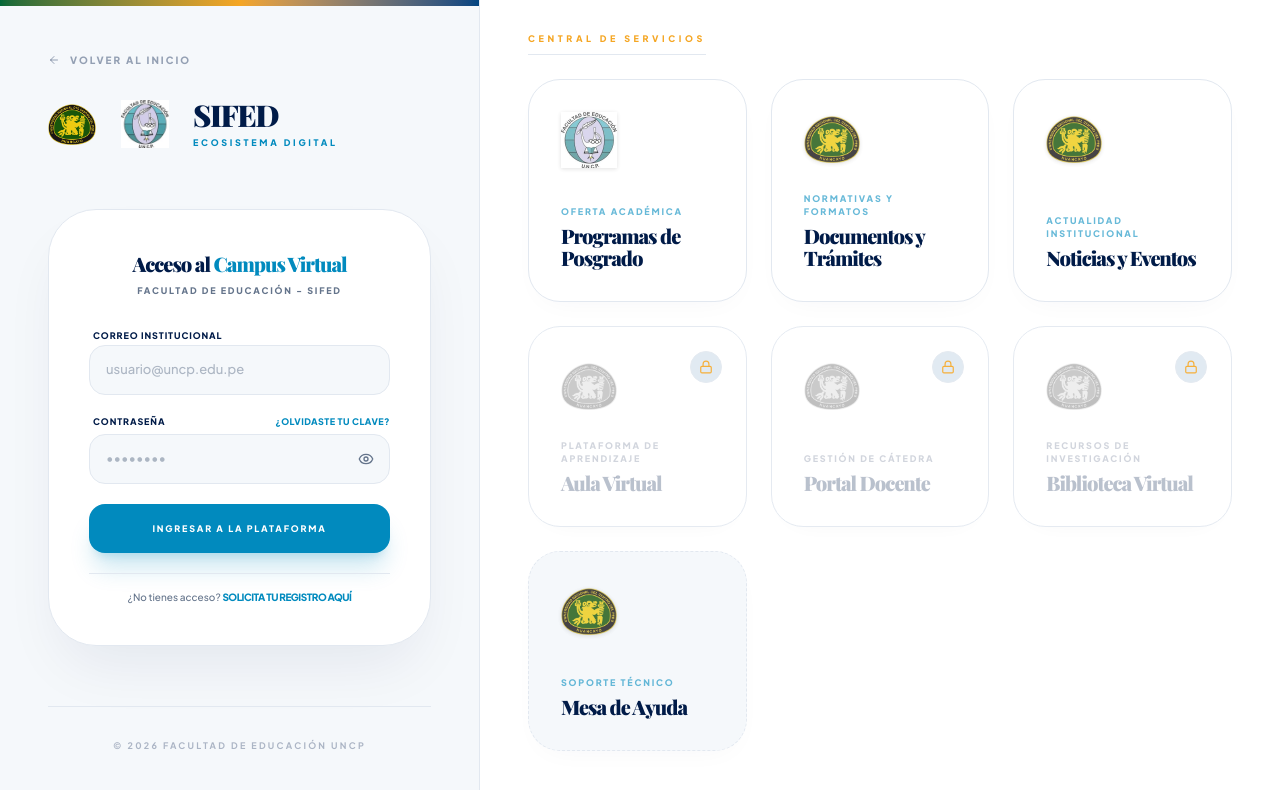
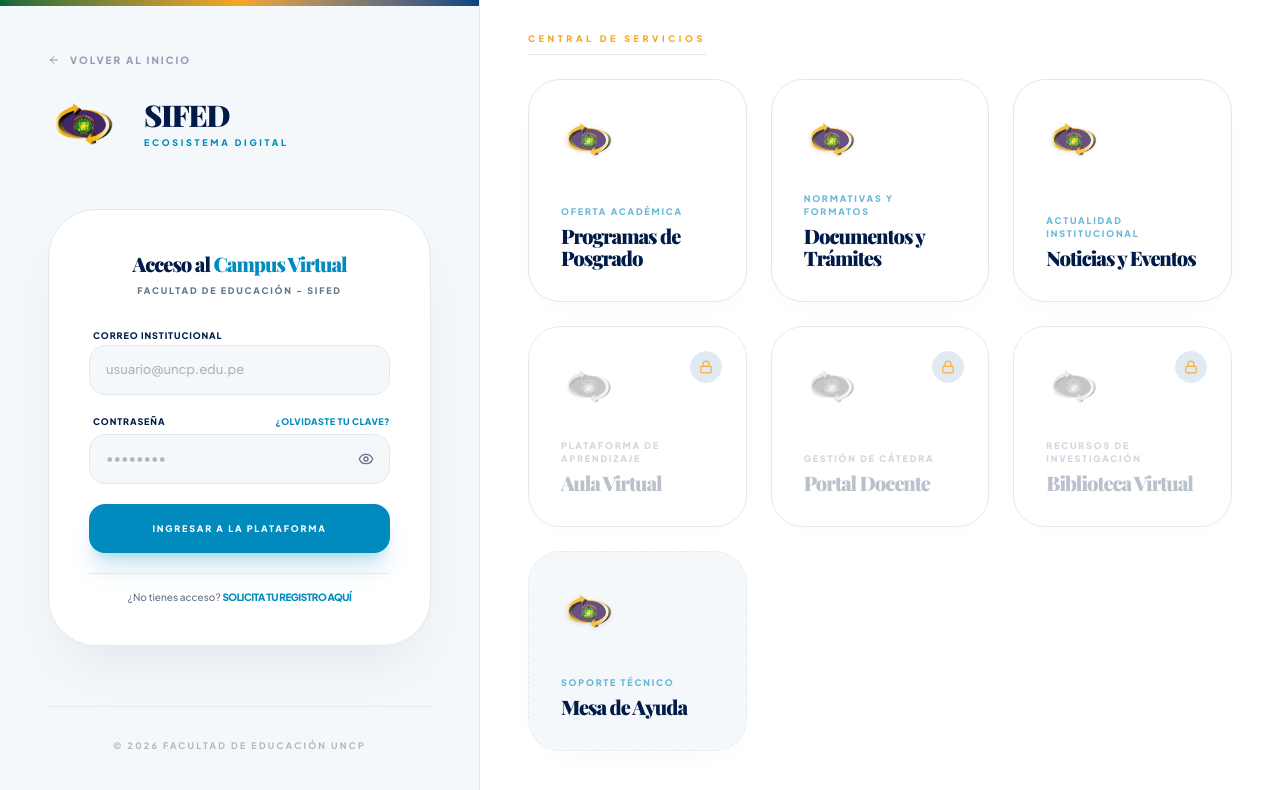
Before and after one commit to SudolabsDigital/sifed-front, a Next.js app: page /login in a window 1280 px wide. Shown: the top 790 px of the page. Built offline with nearby package versions, Linux system fonts and the light colour scheme; a web font is replaced by a local one.

Commit message:
feat: actualizacion de logos (logo posgrado)

```diff
--- a/app/(plataforma)/admin/configuracion/page.tsx
+++ b/app/(plataforma)/admin/configuracion/page.tsx
@@ -58,7 +58,7 @@ export default function SettingsPage() {
                 {/* Avatar */}
                 <div className="flex items-center gap-6">
                   <div className="relative h-24 w-24 rounded-full border-4 border-brand-50 bg-brand-100 flex items-center justify-center overflow-hidden group">
-                     <Image src="/images/Escudo_UNCP.webp" alt="Avatar" width={64} height={64} className="opacity-50" />
+                     <Image src="/images/logo-posgrado-educacion.webp" alt="Avatar" width={64} height={64} className="opacity-50" />
                      <div className="absolute inset-0 bg-black/40 flex items-center justify-center opacity-0 group-hover:opacity-100 transition-opacity cursor-pointer">
                         <Camera className="h-6 w-6 text-white" />
                      </div>
--- a/components/auth/login-hub.tsx
+++ b/components/auth/login-hub.tsx
@@ -12,7 +12,7 @@ import {
 import Link from "next/link";
 import { motion, AnimatePresence } from "framer-motion";
 
-const UNCP_LOGO = "/images/Escudo_UNCP.webp";
+const UNCP_LOGO = "/images/logo-posgrado-educacion.webp";
 
 export default function LoginHub() {
   const loginRef = useRef<HTMLDivElement>(null);
@@ -51,7 +51,7 @@ export default function LoginHub() {
       subtitle: "Oferta Académica",
       href: "/posgrado",
       requiresAuth: false,
-      imageSrc: "/images/logoeducacion.webp"
+      imageSrc: "/images/logo-posgrado-educacion.webp"
     },
     {
       title: "Documentos y Trámites",
@@ -129,10 +129,8 @@ export default function LoginHub() {
             </Link>
 
             <div className="flex items-center gap-6">
-              <div className="flex items-center gap-3">
-                <Image src="/images/Escudo_UNCP.webp" alt="UNCP" width={48} height={48} className="object-contain" />
-                <div className="h-8 w-px bg-brand-200" />
-                <Image src="/images/logoeducacion.webp" alt="Facultad" width={48} height={48} className="object-contain" />
+              <div className="flex items-center">
+                <Image src="/images/logo-posgrado-educacion.webp" alt="Posgrado Educación" width={72} height={72} className="object-contain" />
               </div>
               <div>
                 <h1 className="font-serif text-3xl font-black text-brand-950 leading-none tracking-tighter">SIFED</h1>
--- a/components/dashboard/sidebar.tsx
+++ b/components/dashboard/sidebar.tsx
@@ -90,9 +90,7 @@ export function DashboardSidebar({ items, open, setOpen }: SidebarProps) {
         {/* Header Logo */}
         <div className="flex h-16 items-center justify-between px-6 border-b border-brand-800 bg-brand-950/95 backdrop-blur-xl shrink-0">
           <div className="flex items-center gap-3">
-             <div className="bg-white p-1 rounded-lg shadow-sm">
-                <Image src="/images/Escudo_UNCP.webp" alt="UNCP" width={24} height={24} className="object-contain" />
-             </div>
+             <Image src="/images/logo-posgrado-educacion.webp" alt="Posgrado Educación" width={36} height={36} className="object-contain" />
              <div className="flex flex-col">
                 <span className="font-serif font-bold text-lg leading-none tracking-tight">SIFED</span>
                 <span className="text-[9px] text-brand-400 uppercase tracking-wider font-bold">Admin Panel</span>
--- a/components/home/ecosistema-section.tsx
+++ b/components/home/ecosistema-section.tsx
@@ -17,7 +17,7 @@ export default function EcosistemaSection() {
               {/* CARD 1: PORTAL */}
               <div className="group relative flex flex-col rounded-[2rem] border-2 border-background bg-background p-8 shadow-sm transition-all hover:border-brand-300 hover:shadow-2xl hover:shadow-brand-950/5 cursor-pointer">
                 <div className="absolute top-0 right-0 p-8 opacity-5 group-hover:opacity-10 transition-opacity">
-                   <Image src="/images/Escudo_UNCP.webp" alt="" width={180} height={180} />
+                   <Image src="/images/logo-posgrado-educacion.webp" alt="" width={180} height={180} />
                 </div>
 
                 <div className="relative z-10 flex-1 flex flex-col justify-between">
@@ -52,7 +52,7 @@ export default function EcosistemaSection() {
                 <div className="absolute -bottom-20 -right-20 w-80 h-80 bg-brand-600 rounded-full blur-[100px] opacity-20 group-hover:opacity-40 transition-opacity"></div>
 
                 <div className="absolute top-0 right-0 p-8 opacity-10 group-hover:opacity-30 transition-all duration-1000 transform group-hover:scale-110 grayscale group-hover:grayscale-0">
-                   <Image src="/images/logoeducacion.webp" alt="" width={160} height={160} className="object-contain" />
+                   <Image src="/images/logo-posgrado-educacion.webp" alt="" width={160} height={160} className="object-contain" />
                 </div>
 
                 <div className="relative z-10 flex-1 flex flex-col justify-between">
--- a/components/home/posgrado-section.tsx
+++ b/components/home/posgrado-section.tsx
@@ -94,10 +94,10 @@ export default function PosgradoSection() {
               <motion.div initial={{ opacity: 0, x: -30 }} whileInView={{ opacity: 1, x: 0 }} transition={{ duration: 0.8 }}>
                 {/* Logo Estilo Sello y Eyebrow */}
                 <div className="flex items-center gap-6 mb-10">
-                  <div className="relative h-20 w-20 bg-white rounded-2xl p-3 shadow-2xl shadow-brand-950/50 flex items-center justify-center transform -rotate-3 hover:rotate-0 transition-transform duration-500">
+                  <div className="relative h-20 w-20 bg-brand-950 rounded-2xl p-2 shadow-2xl shadow-brand-950/50 flex items-center justify-center transform -rotate-3 hover:rotate-0 transition-transform duration-500">
                     <Image
-                      src="/images/logoeducacion.webp"
-                      alt="Logo Facultad de Educación"
+                      src="/images/logo-posgrado-educacion.webp"
+                      alt="Logo Posgrado"
                       width={60}
                       height={60}
                       className="object-contain"
--- a/components/layout/Footer.tsx
+++ b/components/layout/Footer.tsx
@@ -21,10 +21,8 @@ export default function Footer() {
           {/* Columna Marca */}
           <div className="lg:col-span-1">
             <div className="flex items-center gap-4 mb-8">
-               <div className="flex items-center gap-3">
-                  <Image src="/images/Escudo_UNCP.webp" alt="UNCP" width={48} height={48} className="object-contain" />
-                  <div className="h-10 w-px bg-border"></div>
-                  <Image src="/images/logoeducacion.webp" alt="Educación" width={48} height={48} className="object-contain" />
+               <div className="flex items-center">
+                  <Image src="/images/logo-posgrado-educacion.webp" alt="Posgrado Educación" width={72} height={72} className="object-contain" />
                </div>
                <div className="flex flex-col justify-center">
                   <span className="text-[7px] font-black uppercase tracking-widest text-muted-foreground leading-tight">UNCP</span>
--- a/components/layout/Header.tsx
+++ b/components/layout/Header.tsx
@@ -16,7 +16,7 @@ const menuItems = [
       title: "Oferta Académica",
       desc: "Explora todos nuestros programas de posgrado y formación continua.",
       link: "/posgrado/programas",
-      image: "/images/logoeducacion.webp"
+      image: "/images/logo-posgrado-educacion.webp"
     },
     cols: [
       {
@@ -48,7 +48,7 @@ const menuItems = [
         title: "Investigación",
         desc: "Producción científica y sustentación de tesis doctorales.",
         link: "/galeria-fotos/investigacion",
-        image: "/images/Escudo_UNCP.webp"
+        image: "/images/logo-posgrado-educacion.webp"
     },
     cols: [
       {
@@ -72,7 +72,7 @@ const menuItems = [
         title: "Noticias y Eventos",
         desc: "Entérate de lo último en nuestra facultad.",
         link: "/noticias",
-        image: "/images/logoeducacion.webp"
+        image: "/images/logo-posgrado-educacion.webp"
     },
     cols: [
       {
@@ -96,7 +96,7 @@ const menuItems = [
         title: "Documentos",
         desc: "Acceso a la información pública y normativa institucional.",
         link: "/documentos-normativos",
-        image: "/images/Escudo_UNCP.webp"
+        image: "/images/logo-posgrado-educacion.webp"
     },
     cols: [
       {
@@ -161,15 +161,11 @@ export default function Header() {
 
           {/* BRAND */}
           <Link href="/" className="flex items-center gap-2 lg:gap-4 flex-shrink-0 cursor-pointer group relative z-50 max-w-[85%] lg:max-w-none">
-            {/* Logo UNCP */}
-            <Image src="/images/Escudo_UNCP.webp" alt="UNCP" width={40} height={40} className={cn("transition-all duration-500 object-contain shrink-0", scrolled ? "h-7 lg:h-9" : "h-8 lg:h-11")} />
+            {/* Logo Posgrado */}
+            <Image src="/images/logo-posgrado-educacion.webp" alt="Posgrado Educación UNCP" width={60} height={60} className={cn("transition-all duration-500 object-contain shrink-0", scrolled ? "h-8 w-auto lg:h-10" : "h-10 w-auto lg:h-12")} />
 
-            {/* Separador */}
-            <div className={cn("w-px transition-all duration-500 shrink-0", scrolled ? "h-6 lg:h-8" : "h-8 lg:h-10", scrolled ? "bg-uncp-gold/50" : "bg-border")} />
-
-            {/* Logo Educación + Texto */}
+            {/* Texto */}
             <div className="flex items-center gap-2 lg:gap-3 overflow-hidden">
-               <Image src="/images/logoeducacion.webp" alt="Logo Educación" width={40} height={40} className={cn("transition-all duration-500 object-contain shrink-0", scrolled ? "h-7 lg:h-10" : "h-8 lg:h-12")} />
                <div className="flex flex-col justify-center min-w-0 py-0.5">
                  <span className="text-[5px] sm:text-[7px] lg:text-[8px] font-black uppercase tracking-widest text-muted-foreground leading-tight truncate">Universidad Nacional del Centro del Perú</span>
                  <span className="text-[8px] sm:text-[10px] lg:text-[11px] font-bold text-brand-700 leading-tight truncate">Facultad de Educación</span>
@@ -214,7 +210,7 @@ export default function Header() {
                             {/* COLUMNA DESTACADA */}
                             <div className="w-1/4 bg-brand-50/50 p-10 border-r border-border/50 flex flex-col justify-between shrink-0 relative">
                                 <div className="absolute top-0 right-0 p-4 opacity-[0.03] pointer-events-none">
-                                   <Image src="/images/Escudo_UNCP.webp" alt="" width={200} height={200} />
+                                   <Image src="/images/logo-posgrado-educacion.webp" alt="" width={200} height={200} />
                                 </div>
                                 <div className="relative z-10">
                                     <span className="text-[10px] font-black text-brand-600 uppercase tracking-[0.3em] mb-4 block">Destacado</span>
--- a/components/ui/service-card.tsx
+++ b/components/ui/service-card.tsx
@@ -22,7 +22,7 @@ interface ServiceCardProps {
 export default function ServiceCard({
   title,
   subtitle = "Servicio Académico",
-  imageSrc = "/images/Escudo_UNCP.webp",
+  imageSrc = "/images/logo-posgrado-educacion.webp",
   href,
   isLocked = false,
   onLockedClick,
--- a/components/ui/status-card.tsx
+++ b/components/ui/status-card.tsx
@@ -42,9 +42,7 @@ export default function StatusCard({
 
         {/* Branding */}
         <div className="flex items-center gap-3 mb-12 opacity-60 grayscale hover:grayscale-0 transition-all duration-500">
-            <Image src="/images/Escudo_UNCP.webp" alt="UNCP" width={32} height={32} className="object-contain" />
-            <div className="h-4 w-px bg-border"></div>
-            <Image src="/images/logoeducacion.webp" alt="Facultad" width={32} height={32} className="object-contain" />
+            <Image src="/images/logo-posgrado-educacion.webp" alt="Posgrado Educación" width={72} height={72} className="object-contain" />
         </div>
 
         {/* Icono Flotante */}
```
Also changed, not shown: public/images/logo-posgrado-educacion.webp (added).
